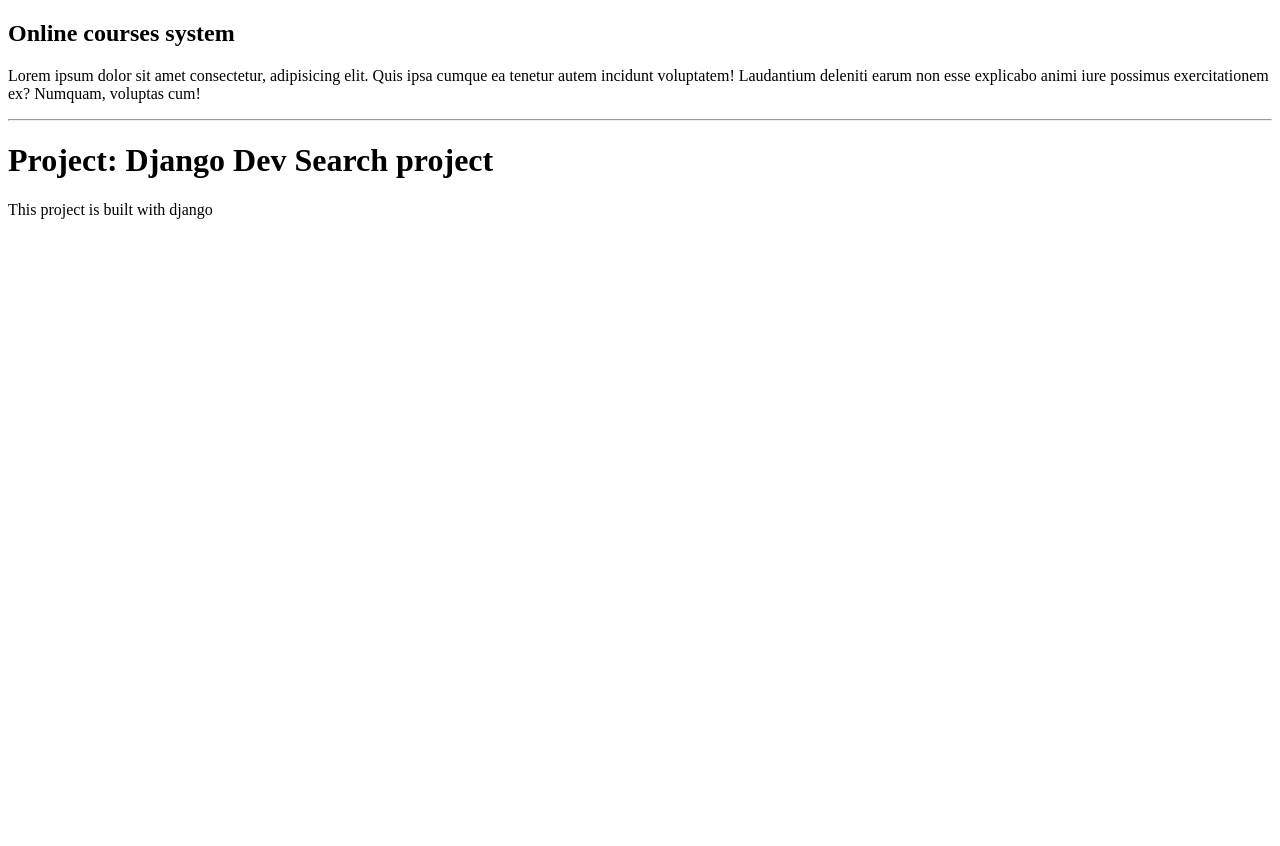
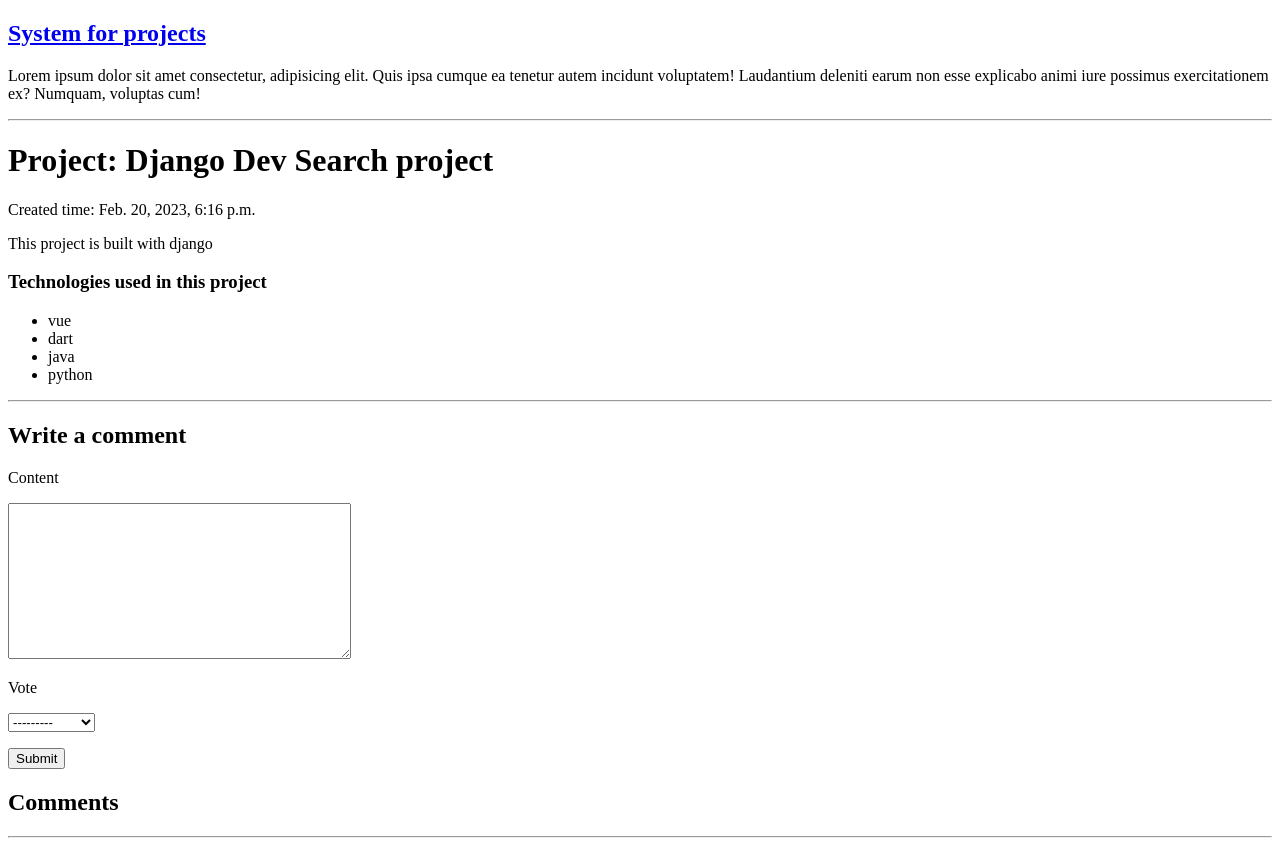
Before and after one commit to Aitenir1/AitenirJobSearch, a Django app: page /project/596c3d8a-0ebc-4d2c-b7fe-c475b0b02367 in a window 1280 px wide. Before the commit the page ends 219 px from the top, so only its background shows below. Run offline with Django 4.2, Linux system fonts and the light colour scheme; data comes from the database, SQL or seed files in the repository; both versions use the stored data as it was after the commit; data that the repository does not hold is empty.

Commit message:
adding form for reviews

```diff
--- a/AitenirJobSearch/settings.py
+++ b/AitenirJobSearch/settings.py
@@ -14,7 +14,6 @@
 
 # Build paths inside the project like this: BASE_DIR / 'subdir'.
 BASE_DIR = Path(__file__).resolve().parent.parent
-
 
 # Quick-start development settings - unsuitable for production
 # See https://docs.djangoproject.com/en/4.0/howto/deployment/checklist/
--- a/manage.py
+++ b/manage.py
@@ -2,7 +2,6 @@
 """Django's command-line utility for administrative tasks."""
 import os
 import sys
-
 
 def main():
     """Run administrative tasks."""
--- a/projects/Forms.py
+++ b/projects/Forms.py
@@ -1,7 +1,14 @@
 from django.forms import ModelForm
-from .models import Project
+from .models import Project, Review
+
 
 class ProjectForm(ModelForm):
     class Meta:
         model = Project
         fields = '__all__'
+
+
+class ReviewForm(ModelForm):
+    class Meta:
+        model = Review
+        fields = ['content', 'vote']
--- a/projects/models.py
+++ b/projects/models.py
@@ -1,5 +1,6 @@
 from django.db import models
 import uuid
+
 
 # Create your models here.
 class Project(models.Model):
@@ -15,6 +16,7 @@
     # def __repr__(self) -> str:
     #     return self.title
 
+
 class Review(models.Model):
     VOTES = (
         ('up', 'Up Vote'),
@@ -22,7 +24,7 @@
     )
 
     project = models.ForeignKey(Project, on_delete=models.CASCADE)
-    content = models.CharField(max_length=300)
+    content = models.TextField()
     vote = models.CharField(max_length=20, choices=VOTES, null=True, blank=True)
     created_date = models.DateTimeField(auto_now_add=True)
     id = models.UUIDField(primary_key=True, default=uuid.uuid4, unique=True, editable=False)
@@ -30,9 +32,10 @@
     def __str__(self) -> str:
         return self.content
 
+
 class Tag(models.Model):
     name = models.CharField(max_length=300)
-    created_date =models.DateTimeField(auto_now_add=True)
+    created_date = models.DateTimeField(auto_now_add=True)
     id = models.UUIDField(primary_key=True, default=uuid.uuid4, unique=True, editable=False)
 
     def __str__(self) -> str:
--- a/projects/urls.py
+++ b/projects/urls.py
@@ -30,5 +30,10 @@
         view=views.project_delete,
         name="project-delete",
     ),
+    path(
+        route='review-delete/<str:ri>',
+        view=views.review_delete,
+        name='review-delete',
+    ),
     *static(settings.STATIC_URL, document_root=settings.STATIC_ROOT),
 ]
--- a/projects/views.py
+++ b/projects/views.py
@@ -1,7 +1,7 @@
 from django.http import HttpResponse
-from django.shortcuts import render, redirect
-from .models import Project
-from .Forms import ProjectForm
+from django.shortcuts import render, redirect, HttpResponseRedirect
+from .models import Project, Review
+from .Forms import ProjectForm, ReviewForm
 
 
 def projects(request):
@@ -13,16 +13,26 @@
         context={"projects": all_projects}
     )
 
+
 def project_detail(request, pi):
     project = Project.objects.get(id=pi)
+    reviews = Review.objects.all().filter(project=project)
 
-    # print(project)
+    review_form = ReviewForm()
+
+    if request.method == "POST":
+        new_review_form = ReviewForm(request.POST,)
+        new_review = new_review_form.save(commit=False)
+        new_review.project = project
+        new_review.save()
+        return HttpResponseRedirect(request.path_info)
 
     return render(
         request=request,
         template_name="project-detail.html",
-        context={"project": project}
+        context={"project": project, "form": review_form, "reviews": reviews}
     )
+
 
 def project_create(request):
     form = ProjectForm()
@@ -38,6 +48,7 @@
         template_name="project-form.html",
         context={"form": form}
     )
+
 
 def project_edit(request, pi):
     project = Project.objects.get(id=pi)
@@ -61,6 +72,7 @@
         context={"form": project_form}
     )
 
+
 def project_delete(request, pi):
     if request.method == "POST":
         project = Project.objects.get(id=pi)
@@ -72,3 +84,11 @@
         request=request,
         template_name="project-delete.html"
     )
+
+
+def review_delete(request, ri):
+    review = Review.objects.get(id=ri)
+    pi = review.project.id
+    review.delete()
+
+    return redirect("project-detail", pi=pi)
--- a/templates/header.html
+++ b/templates/header.html
@@ -1,3 +1,3 @@
-<h2>Online courses system</h2>
+<h2><a href="{% url 'projects' %}">System for projects</a></h2>
 <p>Lorem ipsum dolor sit amet consectetur, adipisicing elit. Quis ipsa cumque ea tenetur autem incidunt voluptatem! Laudantium deleniti earum non esse explicabo animi iure possimus exercitationem ex? Numquam, voluptas cum!</p>
 <hr>
--- a/templates/project-detail.html
+++ b/templates/project-detail.html
@@ -2,7 +2,42 @@
 
 {% block content %}
 
-<h1>Project: {{ project.title }}</h1>
-<p> {{ project.description }} </p>
+    <h1>Project: {{ project.title }}</h1>
+    <p>Created time: {{ project.created_date }}</p>
+    <p> {{ project.description }} </p>
+
+    <h3>Technologies used in this project</h3>
+    <ul>
+    {% for tag in project.tags.all  %}
+    <li>{{ tag }}</li>
+    {% endfor %}
+    </ul>
+
+    <hr>
+
+    <h2>Write a comment</h2>
+
+    <form method="POST">
+
+        {% csrf_token %}
+        {% for field in form %}
+            <p>{{ field.label }}</p>
+            <p>{{ field }}</p>
+        {% endfor %}
+
+        <button type="submit" value="Submit">Submit</button>
+    </form>
+
+    <h2>Comments</h2>
+    <hr>
+
+    {% for review in reviews %}
+
+        <p>{{ review.content }}</p>
+        <p>Vote: {{ review.vote }}</p>
+        <a href="{% url 'review-delete' review.id  %}">Delete the comment</a>
+        <hr>
+
+    {% endfor %}
 
 {% endblock %}
--- a/templates/project-form.html
+++ b/templates/project-form.html
@@ -18,4 +18,6 @@
 
     <button type="submit">Submit</button>
     </form>
+
+
 {% endblock content%}
```
Also changed, not shown: db.sqlite3.
